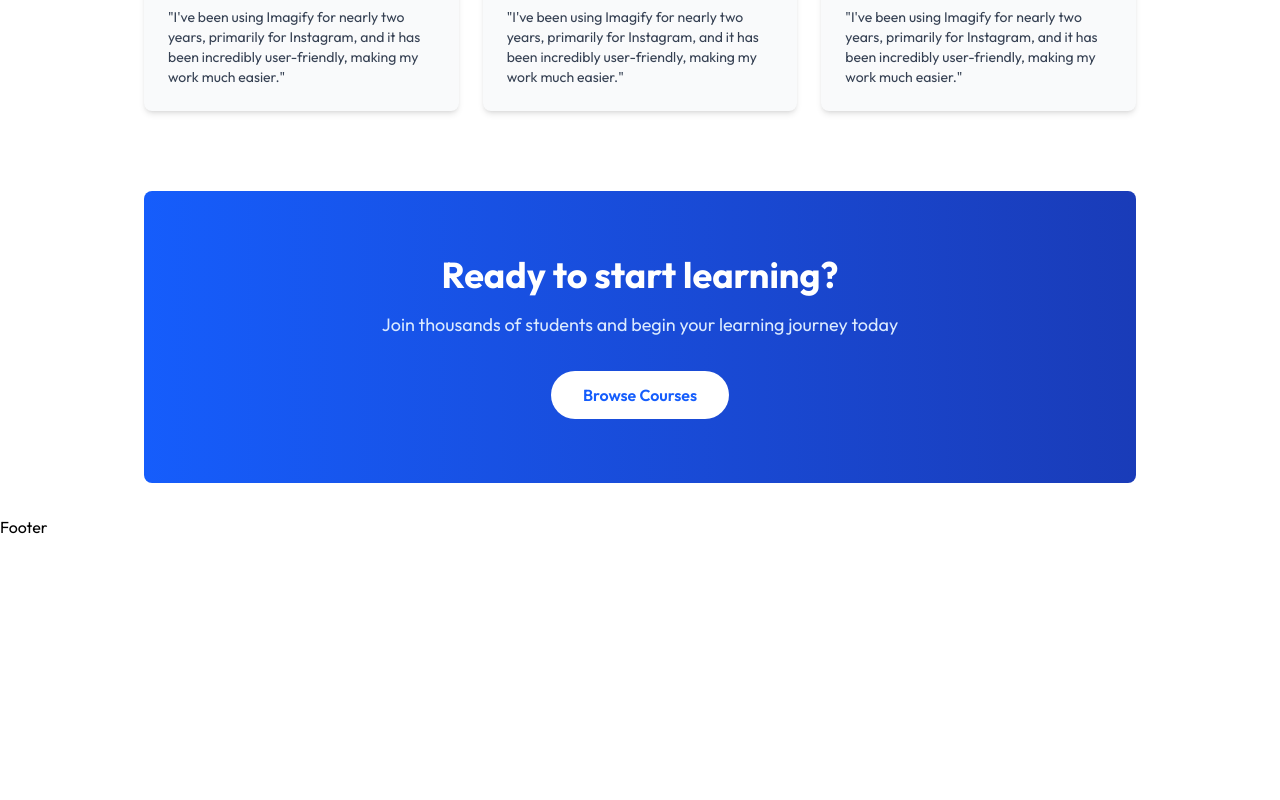
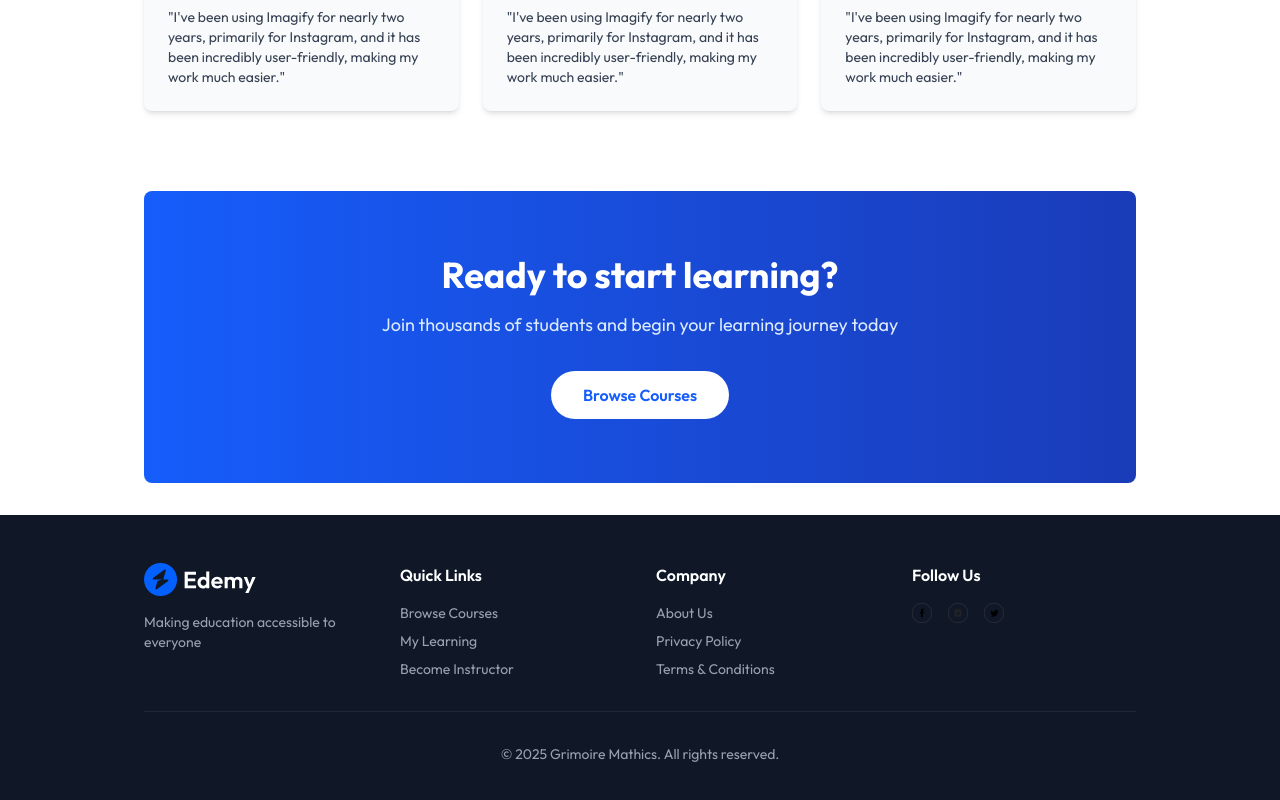
Before and after one commit to rentsaisy/julprluhpdwklfv, a React (Vite) app: page / in a window 1280 px wide. Shown: the part 1538-2338 px from the top of the page. Before the commit the page ends 2077 px from the top, so only its background shows below. Built offline with nearby package versions, Linux system fonts and the light colour scheme; no server answers.

Commit message:
uhh i forgot the footer

```diff
--- a/src/components/student/Footer.jsx
+++ b/src/components/student/Footer.jsx
@@ -1,10 +1,43 @@
 import React from 'react'
+import { assets } from '../../assets/assets'
 
 const Footer = () => {
   return (
-    <div>
-        <h1>Footer</h1>
-    </div>
+    <footer className='bg-gray-900 text-white px-4 sm:px-10 md:px-14 lg:px-36 py-12'>
+      <div className='grid grid-cols-1 md:grid-cols-4 gap-8 mb-8'>
+        <div>
+          <img src={assets.logo_dark} alt="Logo" className='w-28 mb-4' />
+          <p className='text-gray-400 text-sm'>Making education accessible to everyone</p>
+        </div>
+        <div>
+          <h4 className='font-semibold mb-4'>Quick Links</h4>
+          <ul className='space-y-2 text-sm text-gray-400'>
+            <li><a href="#" className='hover:text-white transition'>Browse Courses</a></li>
+            <li><a href="#" className='hover:text-white transition'>My Learning</a></li>
+            <li><a href="#" className='hover:text-white transition'>Become Instructor</a></li>
+          </ul>
+        </div>
+        <div>
+          <h4 className='font-semibold mb-4'>Company</h4>
+          <ul className='space-y-2 text-sm text-gray-400'>
+            <li><a href="#" className='hover:text-white transition'>About Us</a></li>
+            <li><a href="#" className='hover:text-white transition'>Privacy Policy</a></li>
+            <li><a href="#" className='hover:text-white transition'>Terms & Conditions</a></li>
+          </ul>
+        </div>
+        <div>
+          <h4 className='font-semibold mb-4'>Follow Us</h4>
+          <div className='flex gap-4'>
+            <img src={assets.facebook_icon} alt="Facebook" className='w-5 h-5 cursor-pointer hover:opacity-70 transition' />
+            <img src={assets.instagram_icon} alt="Instagram" className='w-5 h-5 cursor-pointer hover:opacity-70 transition' />
+            <img src={assets.twitter_icon} alt="Twitter" className='w-5 h-5 cursor-pointer hover:opacity-70 transition' />
+          </div>
+        </div>
+      </div>
+      <div className='border-t border-gray-800 pt-8 text-center text-gray-400 text-sm'>
+        <p>&copy; 2025 Grimoire Mathics. All rights reserved.</p>
+      </div>
+    </footer>
   )
 }
 
```
